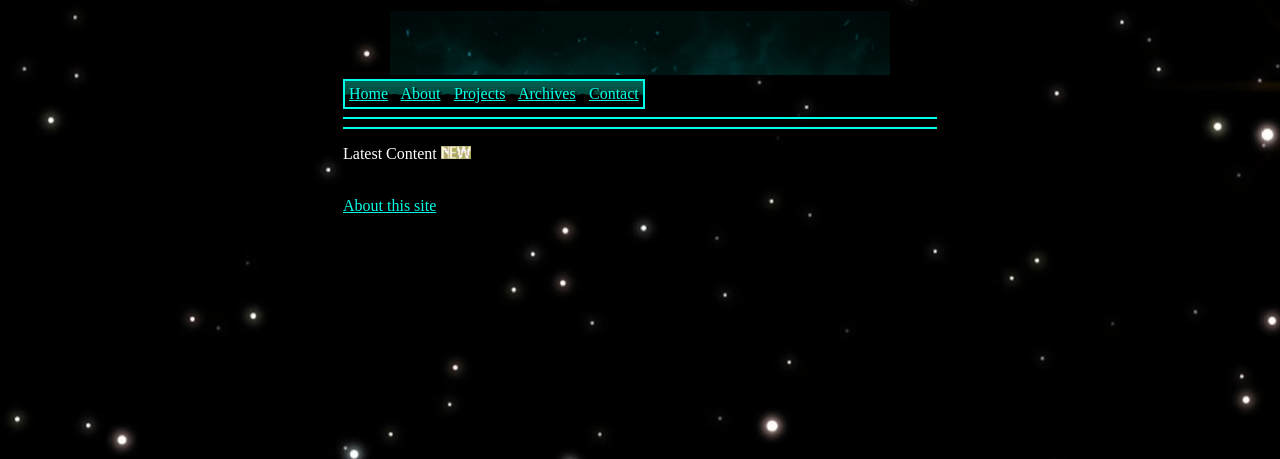
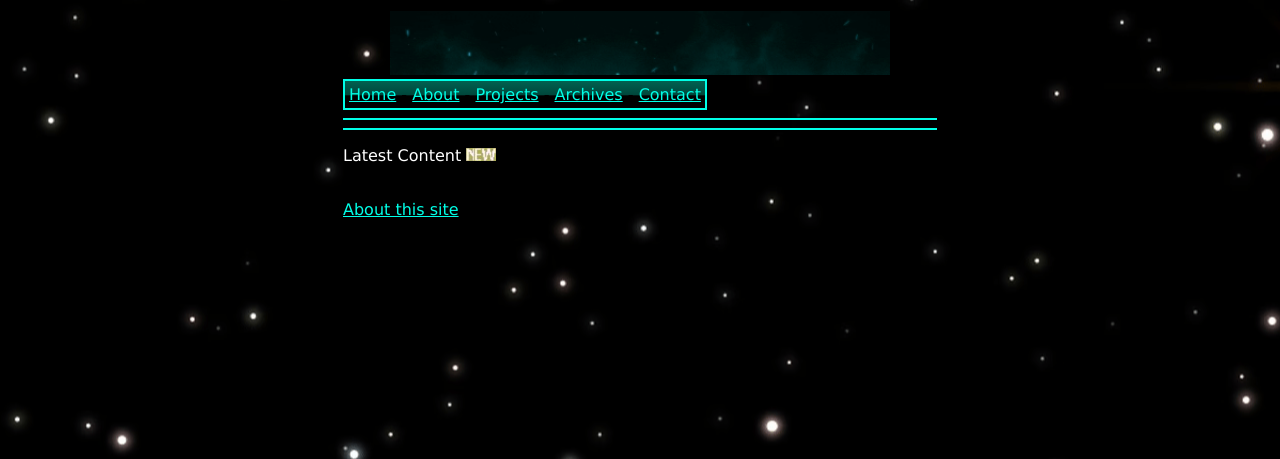
Before and after one commit to UserChromaside/chro64.com, a PHP site: page / in a window 1280 px wide. Shown: the top 459 px of the page. Run offline with PHP 8.4, Linux system fonts and the light colour scheme.

Commit message:
Update style.css

```diff
--- a/style.css
+++ b/style.css
@@ -42,11 +42,6 @@ body{
     animation: bgpan 180s linear infinite;
 }
 
-font{
-    font-family: dos;
-    font-size: 16px;
-    text-shadow: 2px 1px 1px #000000;
-}
 
 table {
     max-width: 100%;
```
